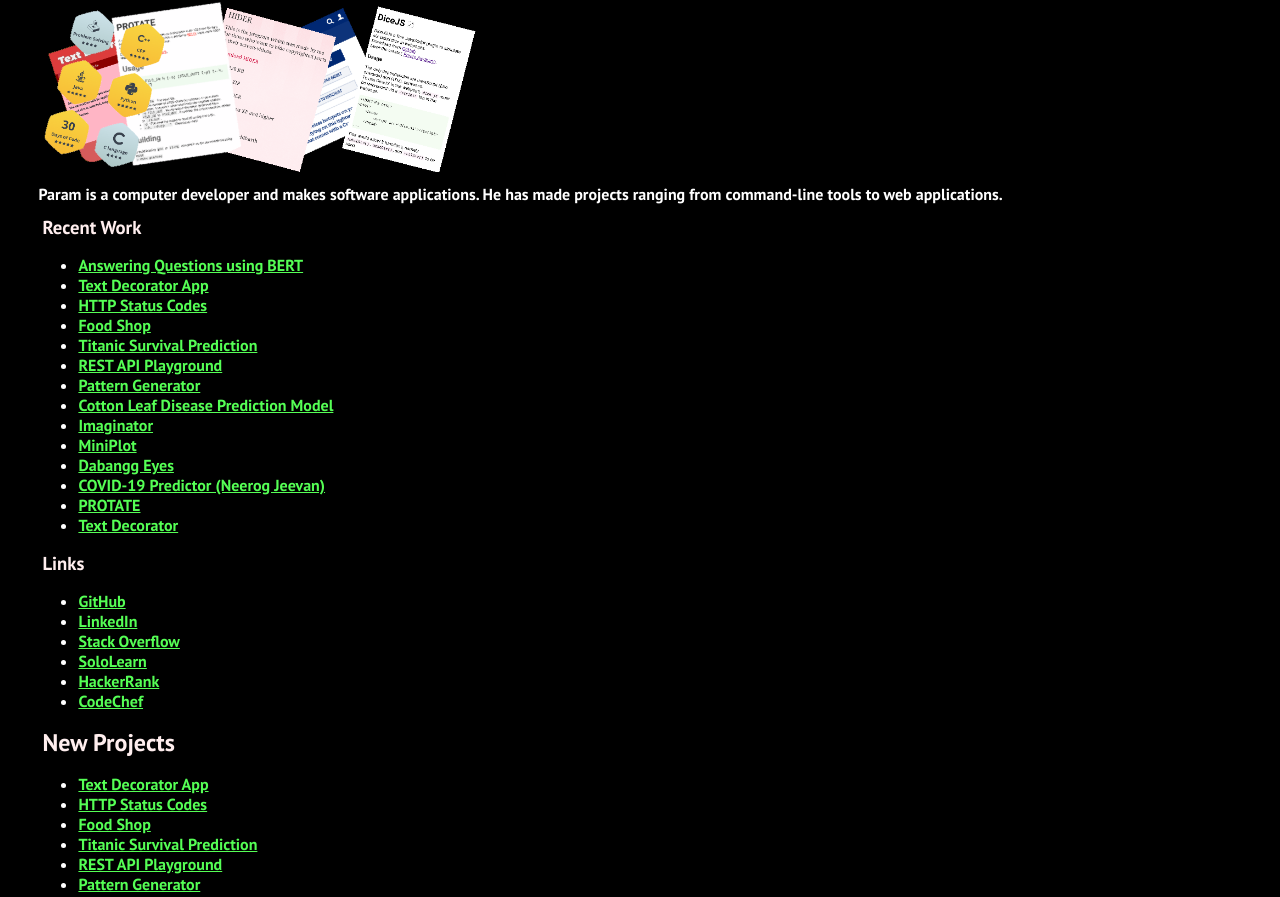
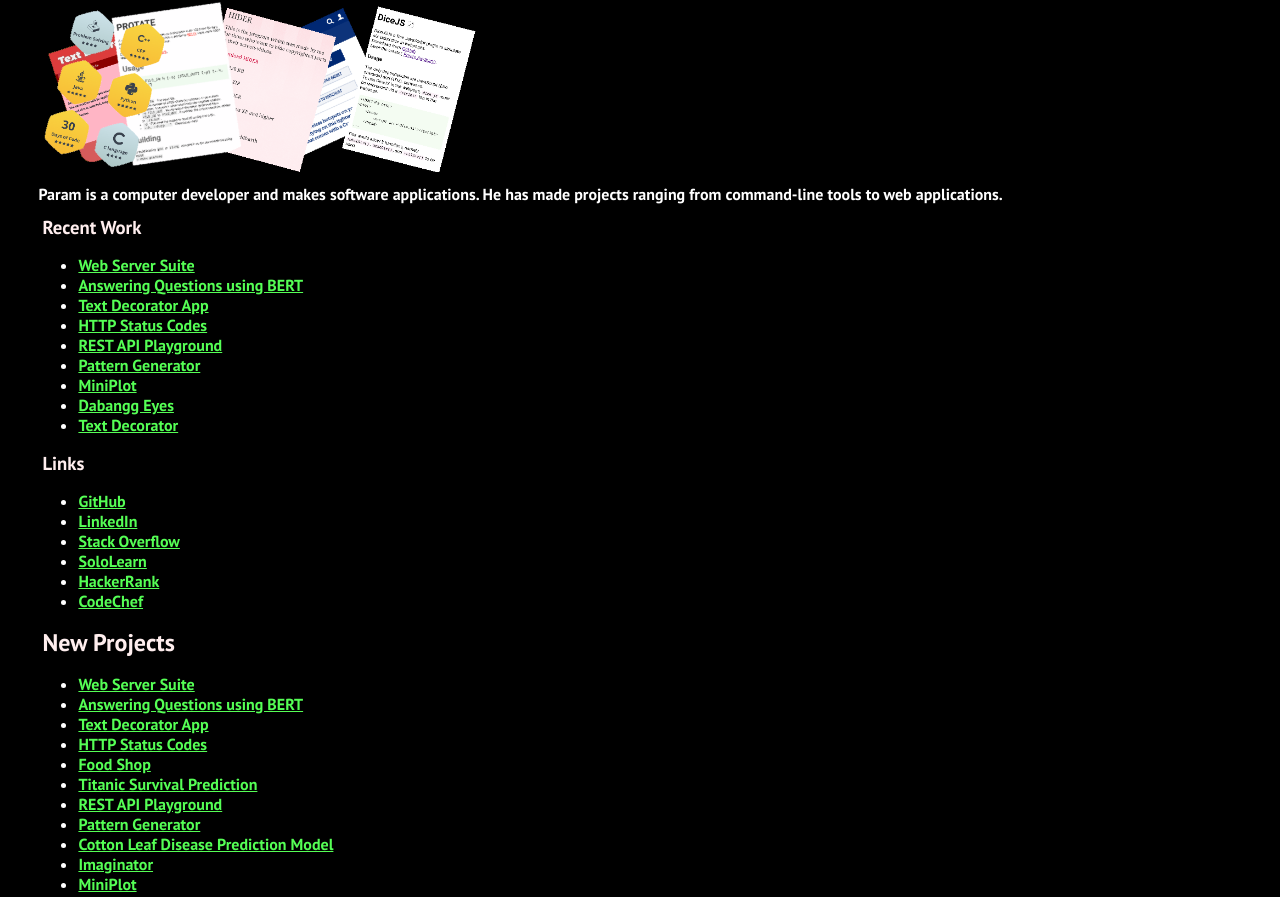
Before and after one commit to paramsiddharth/paramsiddharth.github.io, a plain HTML site: page works/software.html in a window 1280 px wide. Shown: the part 162-1059 px from the top of the page. Drawn offline with Linux system fonts and the light colour scheme.

Commit message:
Add Web Server Suite

```diff
--- a/works/software.html
+++ b/works/software.html
@@ -47,19 +47,14 @@
 		<h3>Recent Work</h3>
 		<p>
 			<ul>
+				<li><a href='./soft.html?proj=wserver'>Web Server Suite</a></li>
 				<li><a href='./soft.html?proj=bertqna'>Answering Questions using BERT</a></li>
 				<li><a href='./soft.html?proj=tdecapp'>Text Decorator App</a></li>
 				<li><a href='./soft.html?proj=statushttp'>HTTP Status Codes</a></li>
-				<li><a href='./soft.html?proj=foodshop'>Food Shop</a></li>
-				<li><a href='./soft.html?proj=titanic'>Titanic Survival Prediction</a></li>
 				<li><a href='./soft.html?proj=restapipl'>REST API Playground</a></li>
 				<li><a href='./soft.html?proj=pwasm'>Pattern Generator</a></li>
-				<li><a href='./soft.html?proj=cottondis'>Cotton Leaf Disease Prediction Model</a></li>
-				<li><a href='./soft.html?proj=imaginator'>Imaginator</a></li>
 				<li><a href='./soft.html?proj=miniplot'>MiniPlot</a></li>
 				<li><a href='./soft.html?proj=dabang'>Dabangg Eyes</a></li>
-				<li><a href='./soft.html?proj=covid19'>COVID-19 Predictor (Neerog Jeevan)</a></li>
-				<li><a href='./soft.html?proj=protate'>PROTATE</a></li>
 				<li><a href='./soft.html?proj=textdec'>Text Decorator</a></li>
 			</ul>
 		</p>
@@ -78,6 +73,8 @@
 		<h2>New Projects</h2>
 		<p>
 			<ul>
+				<li><a href='./soft.html?proj=wserver'>Web Server Suite</a></li>
+				<li><a href='./soft.html?proj=bertqna'>Answering Questions using BERT</a></li>
 				<li><a href='./soft.html?proj=tdecapp'>Text Decorator App</a></li>
 				<li><a href='./soft.html?proj=statushttp'>HTTP Status Codes</a></li>
 				<li><a href='./soft.html?proj=foodshop'>Food Shop</a></li>
```
Also changed, not shown: works/softinfo/soft-wserver.json (added, +14 -0 lines).
